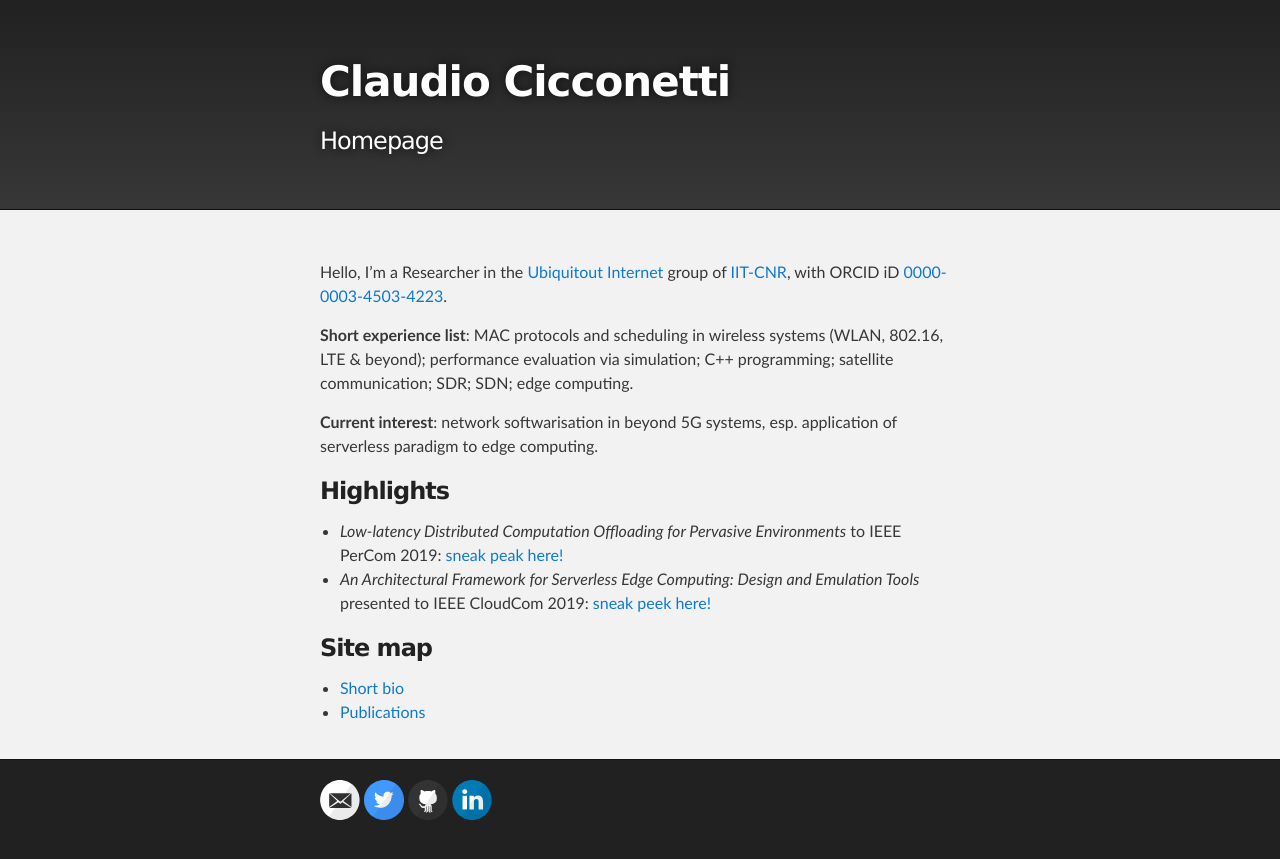
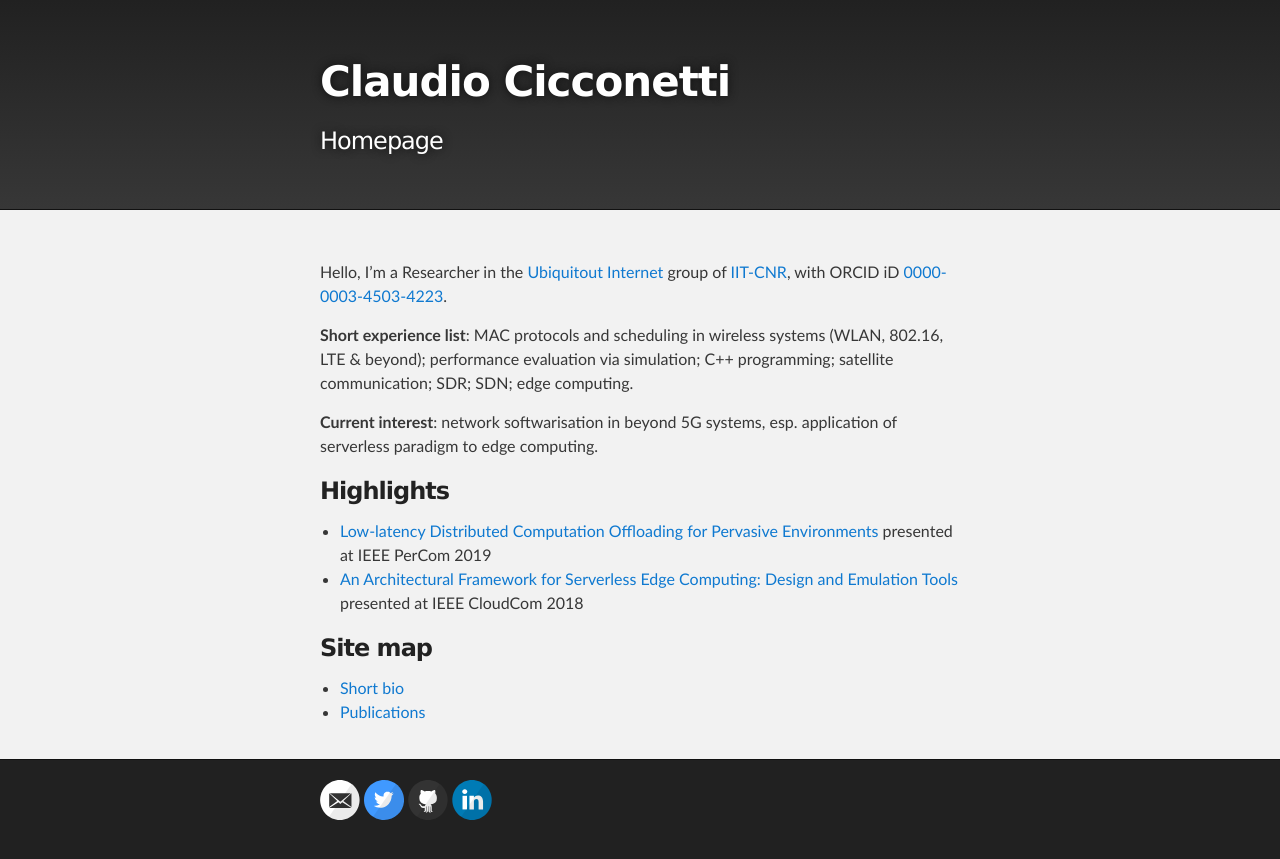
Before and after one commit to ccicconetti/ccicconetti.github.io, a Jekyll site: the page built from index.md, in a window 1280 px wide. Shown: the top 859 px of the page. Built offline with Jekyll 4.4.1, drawn with Linux system fonts in a browser that asks for light colours.

```diff
--- a/index.md
+++ b/index.md
@@ -11,8 +11,8 @@ Hello, I'm a Researcher in the [Ubiquitout Internet](http://cnd.iit.cnr.it/) gro
 
 ### Highlights
 
-- _Low-latency Distributed Computation Offloading for Pervasive Environments_ to IEEE PerCom 2019: [sneak peak here!](percom2019.md)
-- _An Architectural Framework for Serverless Edge Computing: Design and Emulation Tools_ presented to IEEE CloudCom 2019: [sneak peek here!](cloudcom2018.md)
+- [Low-latency Distributed Computation Offloading for Pervasive Environments](percom2019.md) presented at IEEE PerCom 2019
+- [An Architectural Framework for Serverless Edge Computing: Design and Emulation Tools](cloudcom2018.md) presented at IEEE CloudCom 2018
 
 ### Site map
 
```
Also changed, not shown: cloudcom2018.md (+5 -1 lines), edgecomputing.md (added, +6 -0 lines), percom2019.md (+2 -2 lines).
